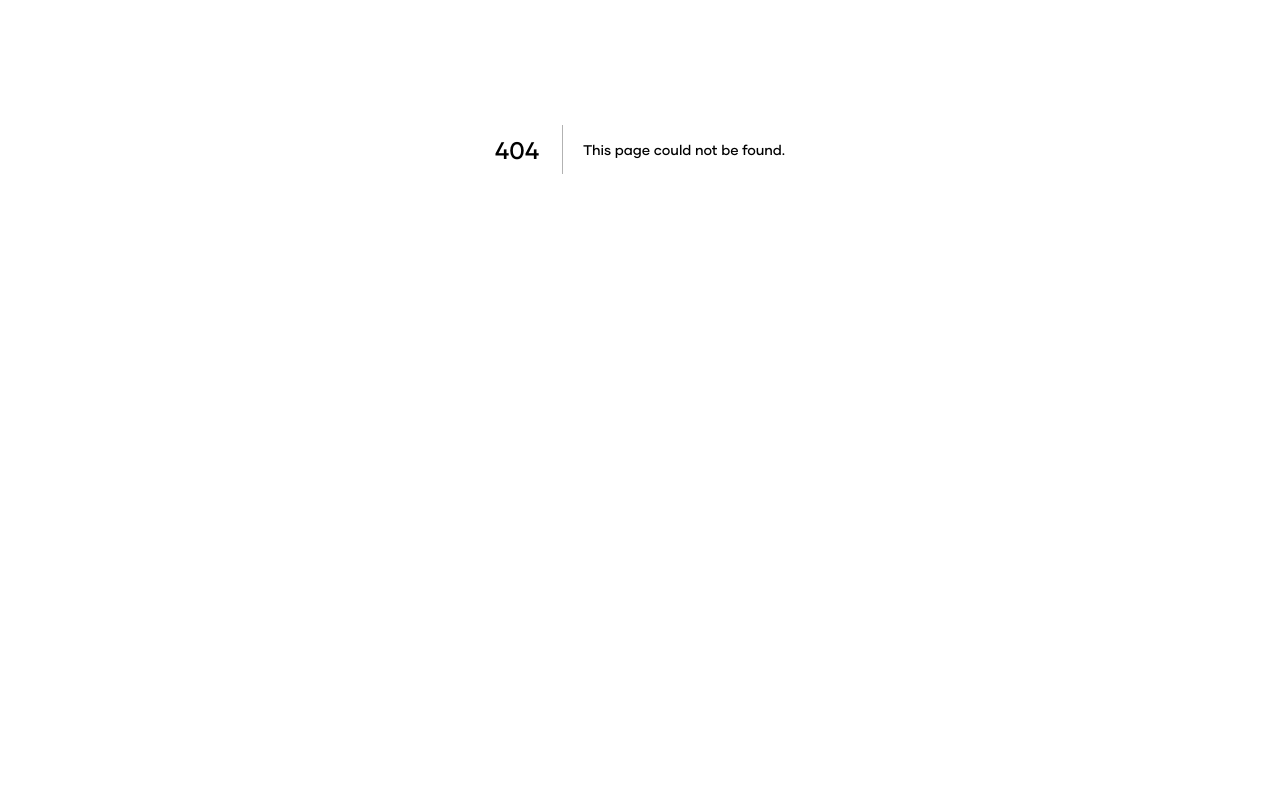
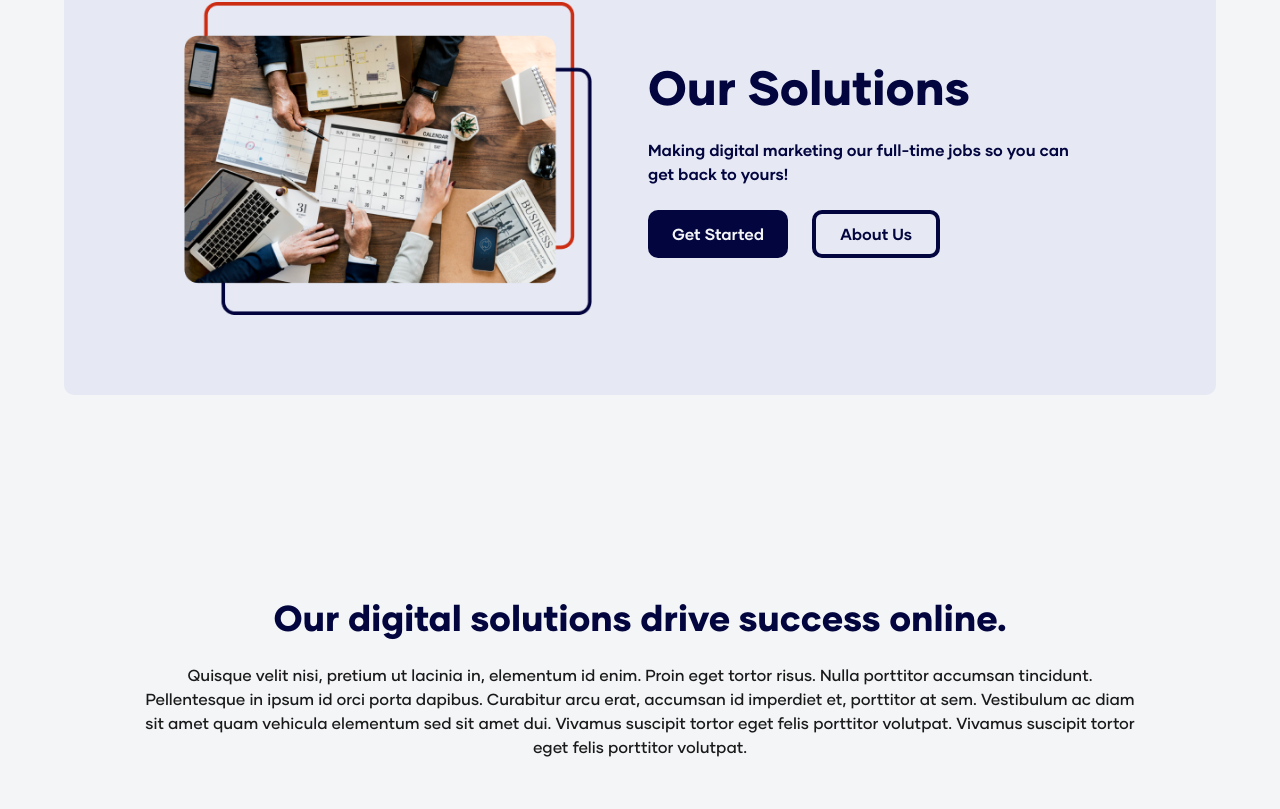
Before and after one commit to maplesyrupman/rwi-site, a Next.js app: page /solutions in a window 1280 px wide. Before the commit this address had no page. Shown: the part 251-1060 px from the top of the page. Before the commit the page ends 800 px from the top, so only its background shows below. Built offline with nearby package versions, Linux system fonts and the light colour scheme.

Commit message:
our solutions page'

```diff
--- a/components/Hero/index.tsx
+++ b/components/Hero/index.tsx
@@ -35,7 +35,7 @@ export default function Hero({ image, direction, title, para, buttons }:Props) {
     }
 
     return (
-        <div className={`pageGutters sectionSM alignCenter justifyBetween gapMD bgSecondaryTwo rounded ${styles.heroCon} ${flexDirection}`}>
+        <div className={`pageGutters sectionSM alignCenter justifyBetween gapXL bgSecondaryTwo rounded ${styles.heroCon} ${flexDirection}`}>
             <div className={` flexColumn gapMD ${styles.heroTxt}`}>
                 <h1 className={styles.heroTitle}>{title}</h1>
 
--- a/components/Hero/styles.module.css
+++ b/components/Hero/styles.module.css
@@ -4,11 +4,10 @@
 }
 
 .heroTxt {
-    width: 50%;
+    max-width: 28rem;
 }
 
 .heroPara {
-    width: 70%;
     margin: 0;
 }
 
@@ -31,6 +30,7 @@
 
 .homeHero > .heroTxt {
     width: 100%;
+    max-width: 100%;
     align-items: center;
     text-align: center;
 }
--- /dev/null
+++ b/pages/solutions.tsx
@@ -0,0 +1,161 @@
+import Hero from "../components/Hero";
+import Link from "../components/Button/link";
+import Cta from "../components/Cta";
+import styles from '../styles/Solutions.module.css'
+import Image from "next/image";
+import heroImg from '../public/Our-Solutions.png'
+import Footer from "../components/Footer";
+import Nav from "../components/Nav";
+
+export default function Solution() {
+
+    const marketingServices = [
+        {
+            name: 'Brand Design',
+            href: '/brand-design'
+        },
+        {
+            name: 'Social Media Advertising',
+            href: '/social-media-advertising'
+        },
+        {
+            name: 'Search Engine Optimization (SEO)',
+            href: '/seo'
+        },
+        {
+            name: 'Search Engine Marketing (SEM)',
+            href: '/sem'
+        },
+        {
+            name: 'Social Media Management (SMM)',
+            href: '/social-media-management'
+        }
+    ]
+
+    const developmentServices = [
+        {
+            name: 'Web Design',
+            href: '/web-design'
+        },
+        {
+            name: 'Custom Web Application (Full Stack)',
+            href: '/custom-web-app'
+        },
+        {
+            name: 'Shopify Websites',
+            href: '/shopify-websites'
+        },
+        {
+            name: 'Wordpress Websites',
+            href: '/wordpress-websites'
+        }
+    ]
+
+    const strategyServices = [
+        {
+            name: 'Brand Strategy',
+            href: '/brand-strategy'
+        },
+        {
+            name: 'Ecommerce Strategy',
+            href: '/ecommerce-strategy'
+        },
+        {
+            name: 'Digital Marketing Strategy',
+            href: '/digital-marketing-strategy'
+        }
+    ]
+
+    return(
+        <div>
+            <Nav />
+            <Hero
+            image={
+                {
+                    src: heroImg,
+                    alt: 'Digital Marketing experts working with computers, calanders and notebooks.',
+                    width: '450px',
+                    height: '345px'
+                }
+            }
+            direction='row-reverse'
+            title='Our Solutions'
+            para='Making digital marketing our full-time jobs so you can get back to yours!'
+            buttons={[
+                {
+                    text: 'Get Started',
+                    href: '/contact',
+                    linkStyle: 'btnPrimary',
+                    destination: 'internal'
+                },
+                {
+                    text: 'About Us',
+                    href: '/about',
+                    linkStyle: 'btnSecondary',
+                    destination: 'internal'
+                }
+            ]}
+            />
+
+            <section className='contentMD sectionLG txtCenter flexColumn gapMD'>
+                <h2 className='txtBlue'>Our digital solutions drive success online.</h2>
+                <p>Quisque velit nisi, pretium ut lacinia in, elementum id enim. Proin eget tortor risus.
+                    Nulla porttitor accumsan tincidunt. Pellentesque in ipsum id orci porta dapibus.
+                    Curabitur arcu erat, accumsan id imperdiet et, porttitor at sem. Vestibulum ac diam sit
+                    amet quam vehicula elementum sed sit amet dui. Vivamus suscipit tortor eget felis porttitor volutpat.
+                    Vivamus suscipit tortor eget felis porttitor volutpat.
+                </p>
+            </section>
+
+            <section className='contentMD sectionLG flexRow justifyBetween alignCenter gapXL'>
+                {/* Images */}
+                <div className='flexColumn justifyCenter alignCenter gapXXL'>
+                    <div title='Digital Marketing experts working with computers, calanders and notebooks.' className={styles.marketingImg}></div>
+                    <div title='Web developers looking at code.' className={styles.developmentImg}></div>
+                    <div title='A man playing chess.' className={styles.strategyImg}></div>
+                </div>
+
+                {/*Services */}
+                <div className='flexColumn gapXXL'>
+
+                    <div className={`flexColumn gapLG ${styles.serviceList}`}>
+                        <h2 className='decorativeTwo txtRed'>Marketing</h2>
+                        <div className='flexColumn gapMD'>
+                            {marketingServices.map(s => {
+                                return (
+                                    <Link key={s.name} text={s.name} href={s.href} linkStyle='bold' destination='internal'/>
+                                )
+                            })}
+                        </div>
+                    </div>
+
+                    <div className={`flexColumn gapLG ${styles.serviceList}`}>
+                        <h2 className='decorativeTwo txtRed'>Development</h2>
+                        <div className='flexColumn gapMD'>
+                            {developmentServices.map(s => {
+                                return (
+                                    <Link key={s.name} text={s.name} href={s.href} linkStyle='bold' destination='internal'/>
+                                )
+                            })}
+                        </div>
+                    </div>
+
+                    <div className={`flexColumn gapLG ${styles.serviceList}`}>
+                        <h2 className='decorativeTwo txtRed'>Strategy</h2>
+                        <div className='flexColumn gapMD'>
+                            {strategyServices.map(s => {
+                                return (
+                                    <Link key={s.name} text={s.name} href={s.href} linkStyle='bold' destination='internal'/>
+                                )
+                            })}
+                        </div>
+                    </div>
+                </div>
+            </section>
+
+            <Cta />
+
+            <Footer />
+        </div>
+    )
+}
--- /dev/null
+++ b/styles/Solutions.module.css
@@ -0,0 +1,27 @@
+.marketingImg, .developmentImg, .strategyImg {
+    width: 350px;
+    height: 350px;
+    background-repeat: no-repeat;
+    background-position: center;
+    border-radius: 50%;
+    border: solid 8px var(--rwi-red);
+}
+
+.marketingImg {
+    background-image: url('../public/social-media-design-digital-marketing.jpg');
+    background-size: 170%;
+}
+
+.developmentImg {
+    background-image: url('../public/web-development-digital-marketing.jpg');
+    background-size: 100%;
+}
+
+.strategyImg {
+    background-image: url('../public/strategy-digital-marketing.jpg');
+    background-size: 150%;
+}
+
+.serviceList {
+    height: 350px;
+}
--- a/styles/globals.css
+++ b/styles/globals.css
@@ -107,6 +107,12 @@ h1, h2, h3, h4, h5, h6, p, div, input, label {
   font-size: 72px;
   font-style: oblique;
   line-height: 80px;
+}
+
+.decorativeTwo {
+  font-size: 48px;
+  line-height: 56px;
+  font-style: oblique;
 }
 
 h1, h2, h3, h4, h5, h6 {
@@ -291,6 +297,10 @@ p {
   padding: var(--spacing-seven);
 }
 
+.width100 {
+  width: 100%;
+}
+
 .width60 {
   max-width: 60%;
 }
@@ -344,6 +354,10 @@ p {
 
 .gapXL {
   gap: var(--spacing-seven);
+}
+
+.gapXXL {
+  gap: var(--spacing-fifteen);
 }
 
 .alignCenter {
```
Also changed, not shown: public/Our-Solutions.png (added).
